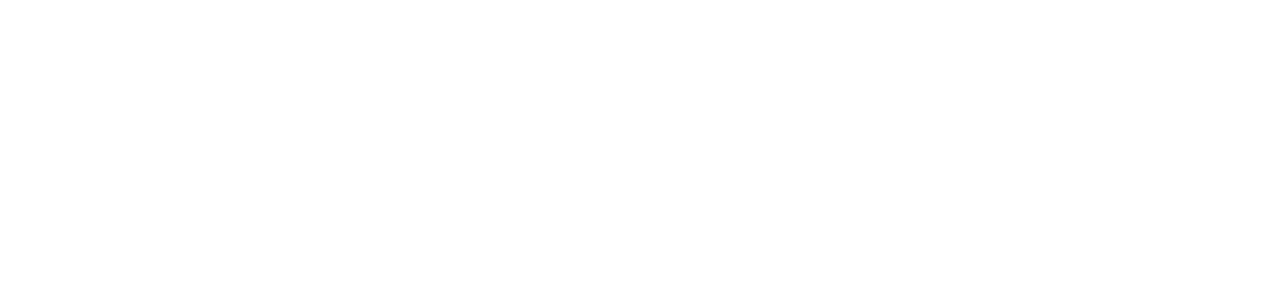
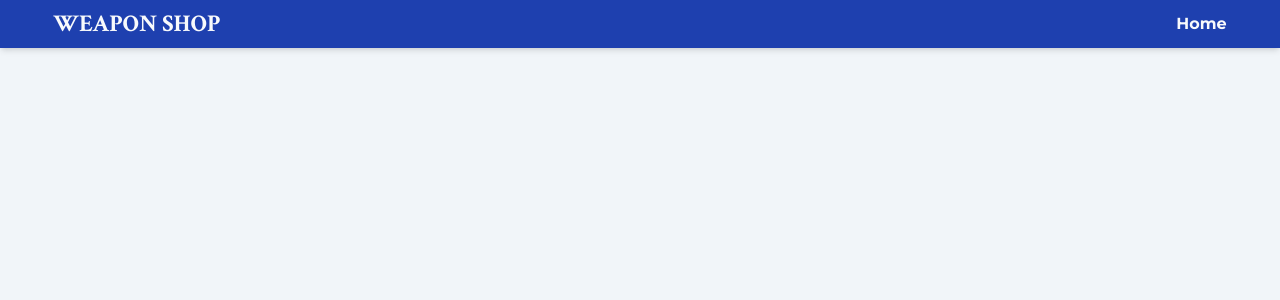
Before and after one commit to jonichi16/odin-shopping-cart, a Next.js app: page / in a window 1280 px wide. Shown: the top 300 px of the page. Built offline with nearby package versions, Linux system fonts and the light colour scheme.

Commit message:
feat: Add header

```diff
--- a/app/layout.jsx
+++ b/app/layout.jsx
@@ -1,5 +1,6 @@
 import { Crimson_Text, Montserrat } from 'next/font/google';
 import './globals.css';
+import Header from '@/components/Header';
 
 const montserrat = Montserrat({
   subsets: ['latin'],
@@ -21,9 +22,10 @@
   return (
     <html lang='en' className='h-full'>
       <body
-        className={`${montserrat.variable} ${crimsonText.variable} min-h-full font-sans`}
+        className={`${montserrat.variable} ${crimsonText.variable} min-h-full font-sans bg-slate-100 flex flex-col`}
       >
-        {children}
+        <Header />
+        <main className='flex-1 mx-auto'>{children}</main>
       </body>
     </html>
   );
--- /dev/null
+++ b/components/Header.jsx
@@ -0,0 +1,19 @@
+import React from 'react';
+import Link from 'next/link';
+
+const Header = () => {
+  return (
+    <header className='bg-blue-800 shadow-md'>
+      <div className='flex items-center text-slate-50 container w-11/12 mx-auto py-2 font-bold'>
+        <div className='flex-1 font-serif uppercase text-2xl'>
+          <Link href='/'>Weapon Shop</Link>
+        </div>
+        <nav>
+          <Link href='/'>Home</Link>
+        </nav>
+      </div>
+    </header>
+  );
+};
+
+export default Header;
```
